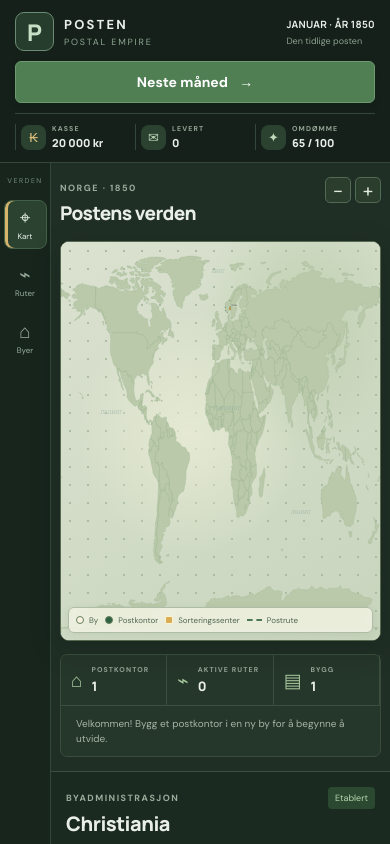
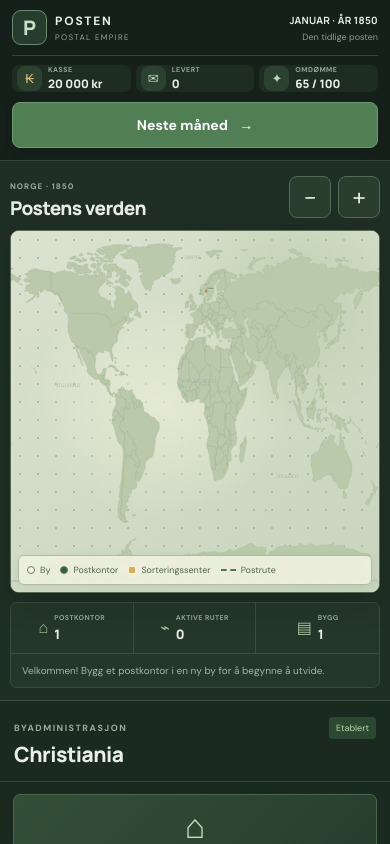
Before and after one commit to akseloaa-cell/Posten, a plain HTML site: page index.html in a window 390 px wide. Shown: the top 844 px of the page. Drawn offline with Linux system fonts and the light colour scheme.

Commit message:
Make mobile the primary gameplay experience

```diff
--- a/css/style.css
+++ b/css/style.css
@@ -5,3 +5,121 @@
 @media(max-width:960px){.game-topbar{height:auto;min-height:76px;flex-wrap:wrap;padding:12px 15px;gap:12px}.top-date{padding-left:13px}.resource-bar{order:4;width:100%;justify-content:space-around;border-top:1px solid #35473a;padding-top:10px}.resource{flex:1;justify-content:center}.game-layout{grid-template-columns:58px minmax(0,1fr);min-height:calc(100vh - 125px)}.object-panel{grid-column:2;max-height:none;border-left:0;border-top:1px solid #3b4f3f}.world-area{min-height:650px}.map-panel{min-height:480px}.tool-rail{grid-row:1/3}.object-panel-head{padding:16px 18px}.object-panel-content,.panel-view{padding:13px 18px 20px}}
 @media(max-width:600px){.game-topbar{gap:10px}.brand{min-width:0;flex:1}.top-date{min-width:0;border:0;padding:0 0 0 10px}.top-date .eyebrow{display:none}.top-date>strong{font-size:10px}.top-date>small{font-size:9px}.turn-button{width:100%;order:3}.resource-bar{order:4}.resource{padding:0 5px;gap:6px;justify-content:flex-start}.resource-icon{width:25px;height:25px;font-size:13px}.resource strong{font-size:11px}.resource em{display:none}.resource small{font-size:7px}.game-layout{grid-template-columns:51px minmax(0,1fr)}.tool-rail{padding:13px 4px}.rail-button{width:43px;min-height:49px}.rail-button>span{font-size:19px}.rail-button small{font-size:8px}.rail-caption{font-size:7px}.world-area{padding:14px 9px;min-height:560px}.map-toolbar{align-items:flex-start}.map-toolbar h1{font-size:19px}.map-controls{gap:4px}.map-control{width:26px;height:26px}.map-panel{min-height:400px}.map-legend{left:7px;right:7px;bottom:7px;gap:7px;padding:7px;font-size:8px;flex-wrap:wrap}.map-scale{display:none}.world-status{flex-wrap:wrap;gap:0}.world-status>div:not(.status-message){padding:10px;flex:1}.world-status small{font-size:7px}.world-status strong{font-size:13px}.status-message{width:100%;border-top:1px solid #3c4f3e}.object-panel{grid-column:2}.object-panel-head{padding:15px}.object-panel-content,.panel-view{padding:12px 14px 18px}.city-illustration{height:75px}.route-form{gap:5px}.route-form select{font-size:9px}.city-status{font-size:7px}}
 @media(prefers-reduced-motion:reduce){*,*::before,*::after{transition:none!important;scroll-behavior:auto!important}}
+
+
+/* Mobil først: spillmeny nederst, store trykkflater og kart som passer skjermen. */
+@media (max-width: 600px) {
+  html, body { width: 100%; overflow-x: hidden; -webkit-text-size-adjust: 100%; }
+  body { padding-bottom: env(safe-area-inset-bottom); }
+  .game-shell { min-height: 100dvh; }
+  .game-topbar {
+    position: relative; height: auto; min-height: 0; padding: 10px 12px 12px;
+    display: grid; grid-template-columns: minmax(0, 1fr) auto; gap: 10px;
+  }
+  .brand { gap: 8px; min-width: 0; }
+  .brand-mark { width: 35px; height: 35px; flex-shrink: 0; font-size: 20px; }
+  .brand strong { font-size: 12px; letter-spacing: 1.8px; }
+  .brand small { font-size: 8px; letter-spacing: 1.3px; }
+  .top-date { min-width: 0; padding: 0; text-align: right; }
+  .top-date .eyebrow { display: none; }
+  .top-date > strong { font-size: 10px; white-space: nowrap; }
+  .top-date > small { display: block; font-size: 9px; }
+  .resource-bar {
+    grid-column: 1 / -1; order: initial; width: 100%; padding: 9px 0 0; margin: 0;
+    display: grid; grid-template-columns: repeat(3, minmax(0, 1fr)); gap: 5px;
+  }
+  .resource {
+    min-width: 0; padding: 0 5px; gap: 6px; justify-content: flex-start;
+    border: 0; border-radius: 7px; background: #1d2d22;
+  }
+  .resource-icon { width: 25px; height: 25px; flex: 0 0 25px; font-size: 13px; }
+  .resource div { min-width: 0; gap: 2px; }
+  .resource small { font-size: 7px; letter-spacing: .5px; }
+  .resource strong { font-size: clamp(10px, 3vw, 12px); white-space: nowrap; }
+  .resource em { display: none; }
+  .turn-button {
+    grid-column: 1 / -1; order: initial; width: 100%; min-height: 46px;
+    padding: 12px 16px; font-size: 14px; border-radius: 8px;
+  }
+  .game-layout { display: flex; flex-direction: column; min-height: 0; }
+  .world-area { order: 1; min-height: 0; padding: 14px 10px 12px; }
+  .map-toolbar { align-items: center; gap: 8px; margin-bottom: 10px; }
+  .map-toolbar h1 { font-size: 19px; line-height: 1.2; margin-top: 4px; }
+  .map-toolbar .eyebrow { font-size: 8px; letter-spacing: 1px; }
+  .map-controls { flex-shrink: 0; gap: 7px; }
+  .map-hint { display: none; }
+  .map-control { width: 42px; height: 42px; border-radius: 8px; font-size: 24px; touch-action: manipulation; }
+  .map-panel { flex: none; height: clamp(300px, 43dvh, 430px); min-height: 300px; border-radius: 9px; }
+  .map-container { touch-action: pan-y; }
+  .map-legend {
+    left: 7px; right: 7px; bottom: 7px; gap: 6px 10px; padding: 8px;
+    justify-content: flex-start; font-size: 9px; flex-wrap: wrap;
+  }
+  .map-legend span { gap: 5px; }
+  .map-scale { display: none; }
+  .world-status { margin-top: 9px; min-height: 0; display: grid; grid-template-columns: repeat(3, minmax(0, 1fr)); }
+  .world-status > div:not(.status-message) {
+    min-width: 0; padding: 10px 7px; gap: 6px; justify-content: center;
+    border-right: 1px solid #3c4f3e;
+  }
+  .world-status > div:nth-child(3) { border-right: 0; }
+  .status-icon { font-size: 16px; }
+  .world-status small { font-size: 7px; letter-spacing: .4px; }
+  .world-status strong { font-size: 13px; }
+  .status-message { grid-column: 1 / -1; width: 100%; padding: 9px 11px; font-size: 10px; }
+  .tool-rail {
+    order: 3; position: sticky; bottom: 0; z-index: 6; grid-row: auto;
+    width: 100%; padding: 6px 8px calc(6px + env(safe-area-inset-bottom));
+    display: grid; grid-template-columns: repeat(4, minmax(0, 1fr)); gap: 5px;
+    background: #142019f5; border-right: 0; border-top: 1px solid #405543;
+    box-shadow: 0 -5px 18px #07120d30; backdrop-filter: blur(12px);
+  }
+  .rail-caption, .rail-spacer { display: none; }
+  .rail-button {
+    width: 100%; min-width: 0; min-height: 52px; padding: 5px 2px;
+    border: 1px solid transparent; border-radius: 8px; gap: 3px;
+    touch-action: manipulation;
+  }
+  .rail-button > span { font-size: 21px; }
+  .rail-button small { font-size: 10px; }
+  .rail-button.active { box-shadow: inset 0 2px var(--gold); }
+  .reset-rail { margin-top: 0; }
+  .object-panel {
+    order: 2; grid-column: auto; max-height: none; min-height: 0;
+    overflow: visible; border: 0; border-top: 1px solid #3b4f3f;
+  }
+  .object-panel-head { padding: 16px 14px 13px; }
+  .object-panel-head h2 { font-size: 21px; }
+  .object-panel-content, .panel-view { padding: 12px 13px 22px; }
+  .city-illustration { height: 78px; }
+  .city-facts { gap: 8px; }
+  .city-facts > div { padding: 12px; }
+  .city-facts strong { font-size: 15px; }
+  .panel-description { font-size: 12px; line-height: 1.55; }
+  .object-section-title { font-size: 9px; margin-top: 15px; }
+  .action-card { gap: 10px; padding: 13px 0; }
+  .action-symbol { width: 38px; height: 38px; }
+  .action-copy strong { font-size: 12px; }
+  .action-copy p { font-size: 11px; }
+  .action-copy small { font-size: 10px; }
+  .outline-button { min-height: 42px; min-width: 64px; padding: 10px 12px; font-size: 11px; }
+  .route-form { grid-template-columns: minmax(0, 1fr) 18px minmax(0, 1fr); gap: 7px; }
+  .route-form label { font-size: 10px; }
+  .route-form select { min-height: 44px; padding: 10px 6px; font-size: 12px; }
+  .route-submit { min-height: 46px; font-size: 12px; }
+  .finance-mini { gap: 8px; }
+  .finance-mini > div { padding: 11px; }
+  .finance-mini small { font-size: 8px; }
+  .finance-mini strong { font-size: 13px; }
+  .city-row, .route-row { min-height: 56px; padding: 11px; }
+  .city-row-main strong, .route-row-main strong { font-size: 12px; }
+  .city-row-main small, .route-row-main small { font-size: 10px; }
+  .city-status, .route-chip { font-size: 9px; }
+  .empty-state { font-size: 11px; padding: 16px 12px; }
+  .toast { left: 12px; right: 12px; bottom: calc(76px + env(safe-area-inset-bottom)); max-width: none; }
+}
+@media (min-width: 601px) and (max-width: 960px) {
+  .map-control { min-width: 36px; min-height: 36px; }
+  .outline-button { min-height: 38px; }
+  .route-form select { min-height: 40px; }
+}
```
